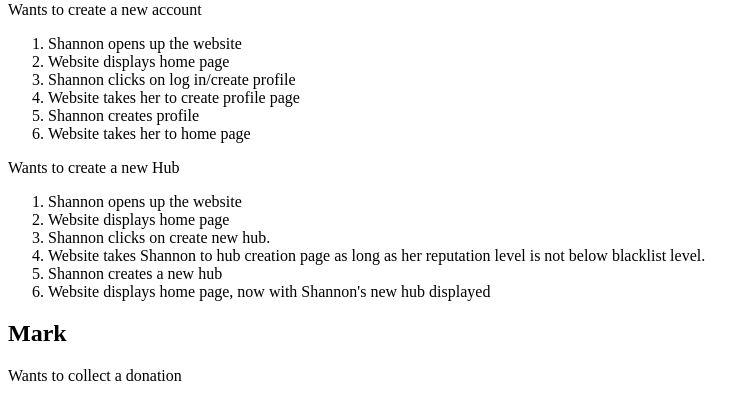
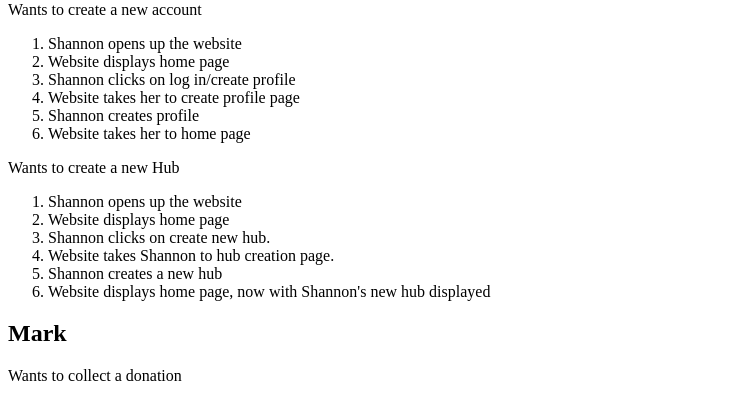
Before and after one commit to Npascetti/kindness, a PHP site: page /use-cases.php in a window 1280 px wide. Shown: the part 499-898 px from the top of the page, without its empty margins (0-755 px from the left). Run offline with PHP 8.4, Linux system fonts and the light colour scheme.

Commit message:
removed shannon blacklist from hub creation use case

```diff
--- a/epic/use-cases.php
+++ b/epic/use-cases.php
@@ -49,7 +49,7 @@
 				<li>Shannon opens up the website</li>
 				<li>Website displays home page</li>
 				<li>Shannon clicks on create new hub.</li>
-				<li>Website takes Shannon to hub creation page as long as her reputation level is not below blacklist level.</li>
+				<li>Website takes Shannon to hub creation page.</li>
 				<li>Shannon creates a new hub</li>
 				<li>Website displays home page, now with Shannon's new hub displayed</li>
 			</ol>
```
